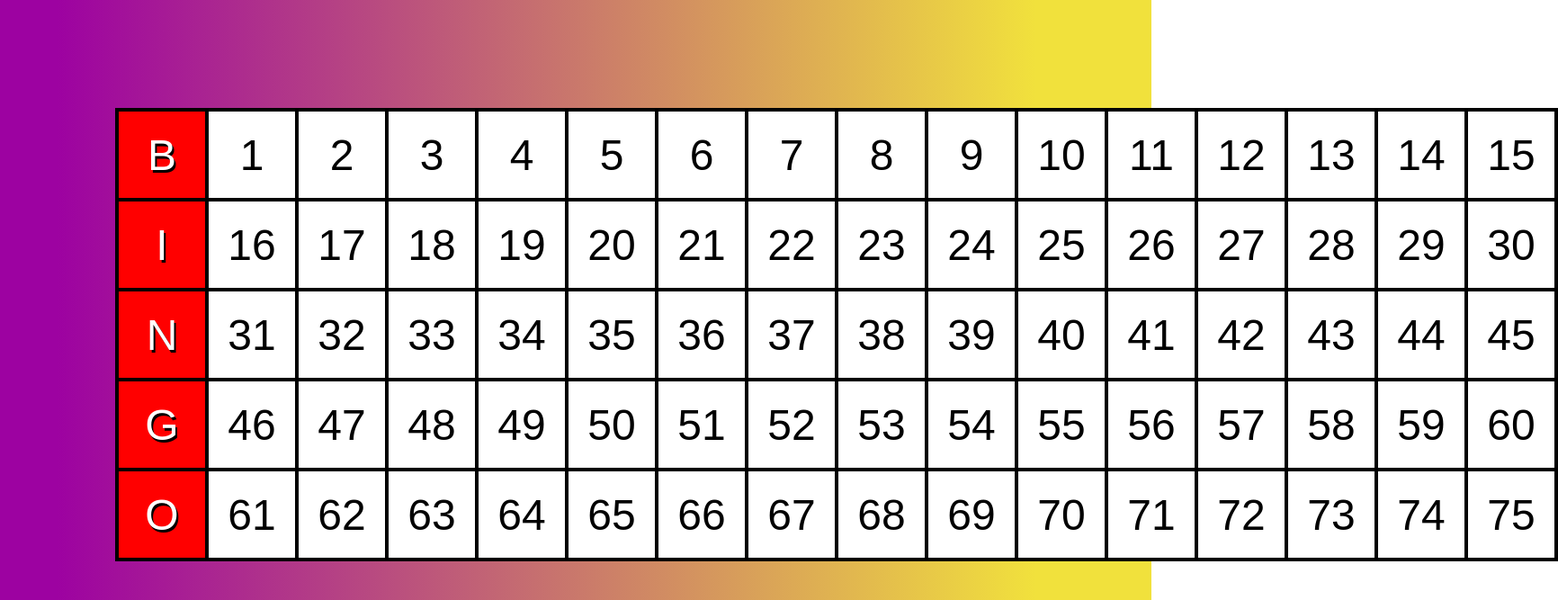
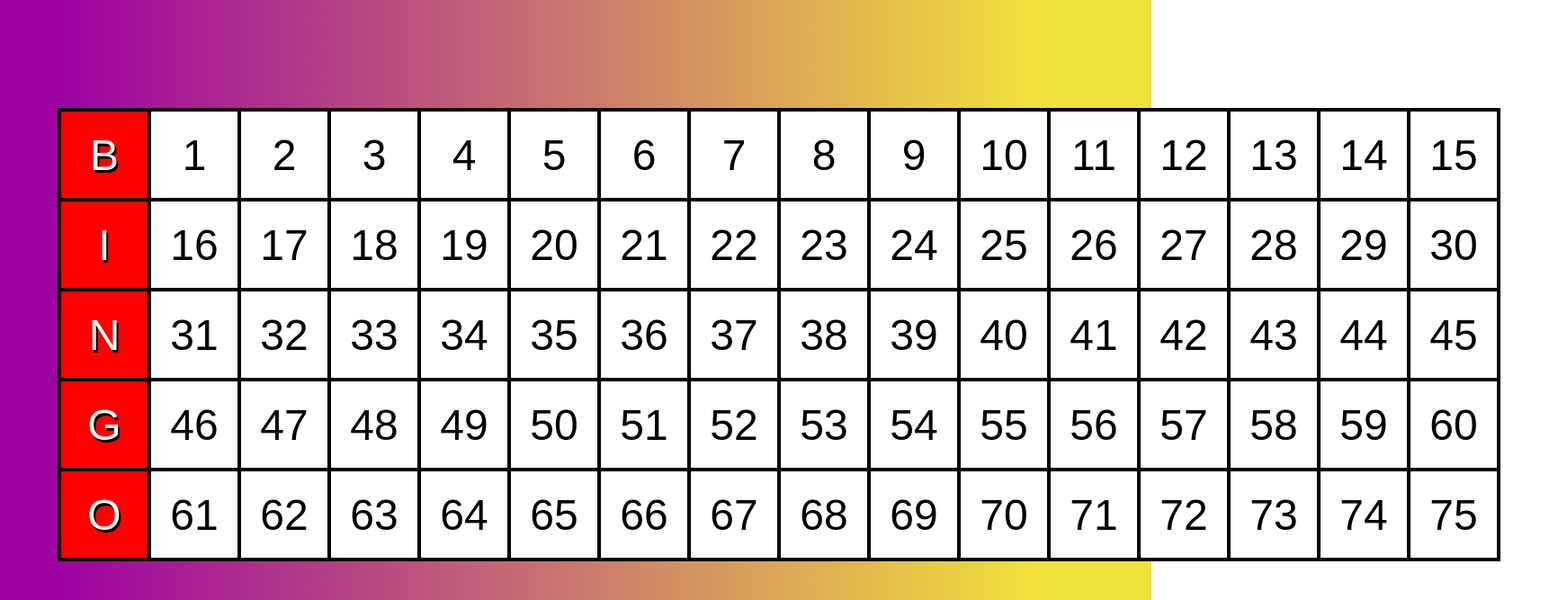
Before and after one commit to jaken-hicks/Bingo-call-sheet, a plain HTML site: page index.html in a window 1280 px wide. Shown: the top 667 px of the page at 90% size, 1732 px wide, since content can reach past the window. Drawn offline with nearby package versions, Linux system fonts and the light colour scheme.

Commit message:
Update bstyle.css

```diff
--- a/bstyle.css
+++ b/bstyle.css
@@ -33,7 +33,7 @@ body {
   border: 2px solid black;
   position: absolute;
   top: 15%;
-  left: 10%
+  left: 5%
 }
 
 .button {
```
